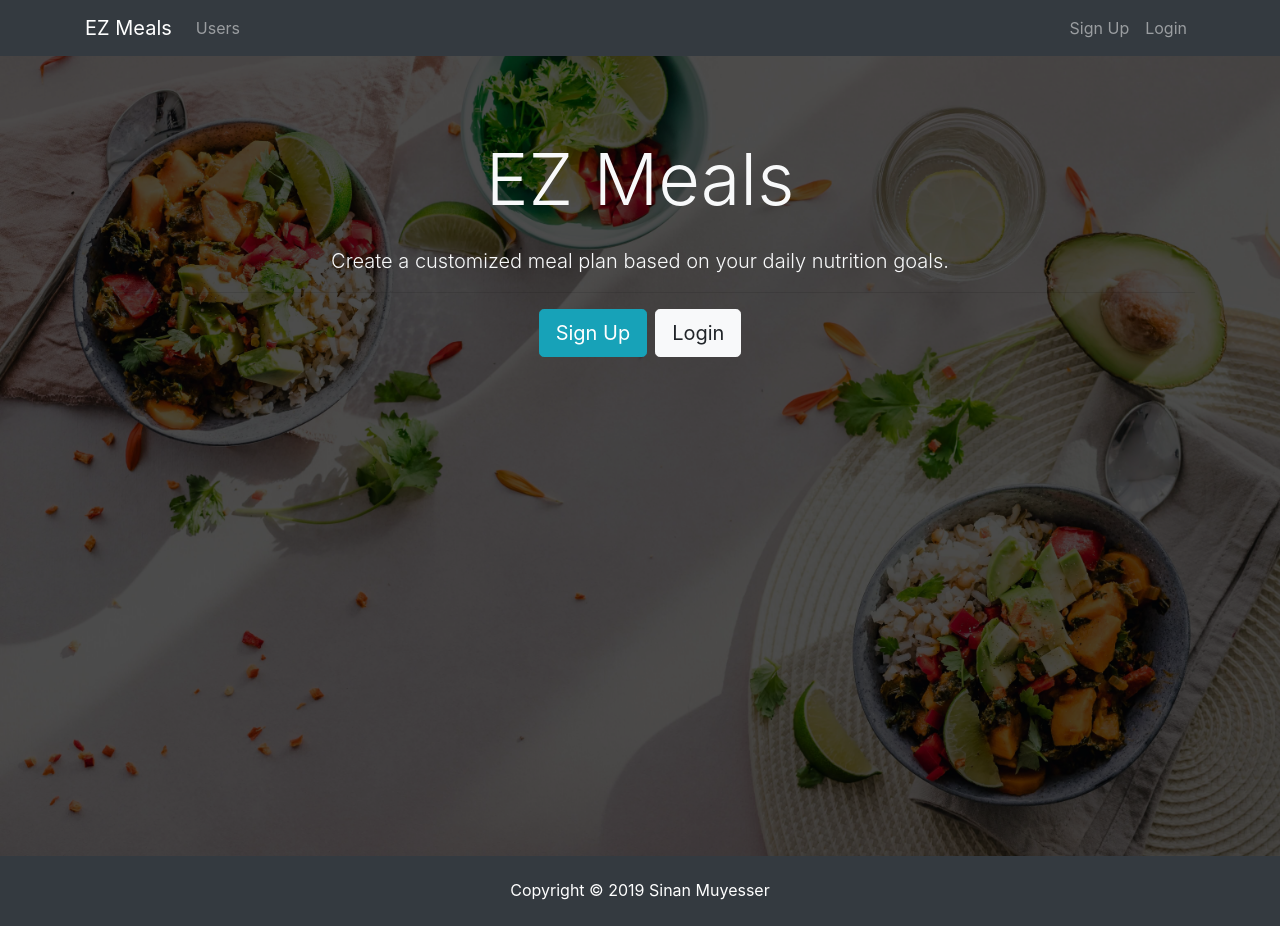
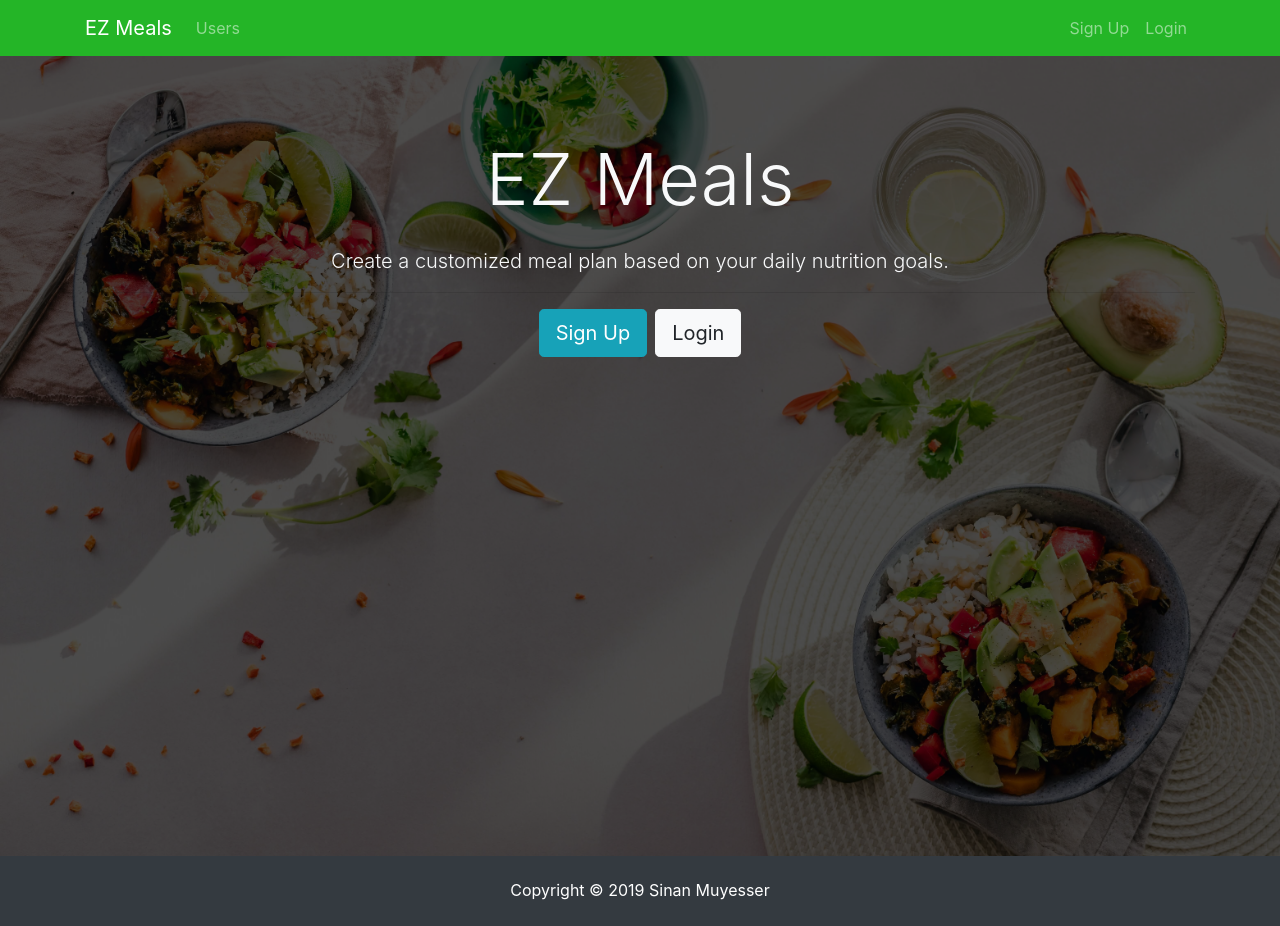
Before and after one commit to SMuyesser/ez-meals, a React (Create React App) app in the folder client/: page / in a window 1280 px wide. Built offline with nearby package versions, Linux system fonts and the light colour scheme.

Commit message:
navbar updated

```diff
--- a/client/src/components/layout/Navbar.jsx
+++ b/client/src/components/layout/Navbar.jsx
@@ -48,7 +48,7 @@ class Navbar extends Component {
 		);
 
 		return (
-			<nav className="navbar navbar-expand-sm navbar-dark bg-dark mb-4">
+			<nav className="navbar navbar-expand-sm navbar-dark mb-4" id="navbar">
 				<div className="container">
 					<Link className="navbar-brand" to="/">
 						EZ Meals
```
